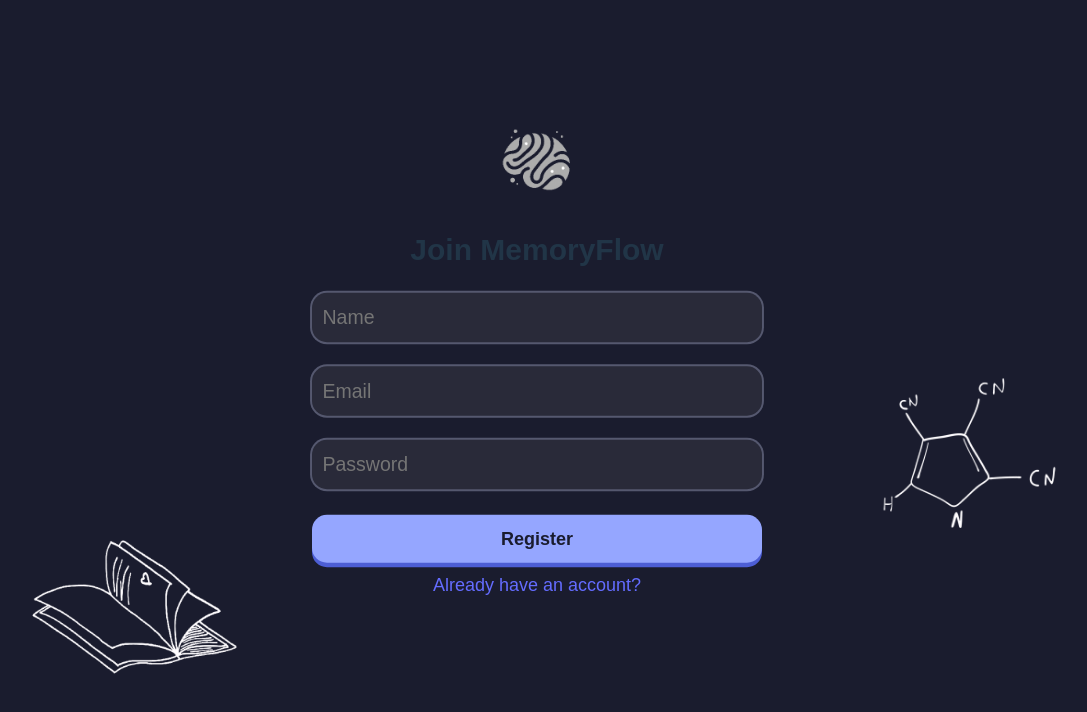
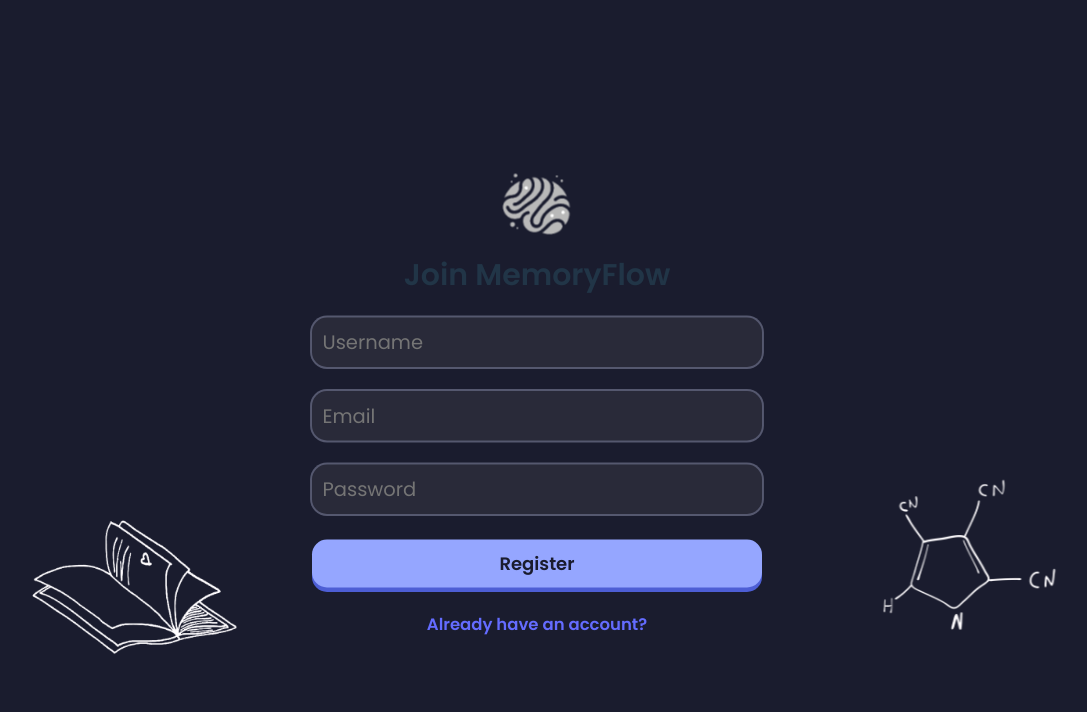
Before and after one commit to floriiian/MemoryFlow, a React (Vite) app in the folder memory-flow-app/: page /Register in a window 1280 px wide. Shown: the top 712 px of the page, without its empty margins (103-1190 px from the left). Built offline with nearby package versions, Linux system fonts and the light colour scheme.

Commit message:
Add files via upload

```diff
--- a/memory-flow-app/src/Login.css
+++ b/memory-flow-app/src/Login.css
@@ -1,4 +1,5 @@
-@import url('https://fonts.googleapis.com/css2?family=Poppins:wght@520&display=swap');
+@import url('https://fonts.googleapis.com/css2?family=Poppins:wght@400;600&display=swap');
+
 
 body {
     display: flex;
@@ -7,7 +8,11 @@ body {
     min-height: 100vh;
     margin: 0;
     background-color: #1a1c2e;
-    font-family: 'Poppins', serif ;
+    font-family: 'Poppins-500', sans-serif; ;
+}
+
+.login-container{
+    position: sticky;
 }
 
 .login_form {
@@ -19,10 +24,13 @@ body {
     width: 300px;
     position: relative;
     transform: scale(1.5) translateY(-10%);
+    font-weight: 400;
+    animation: scaleUpForm 0.3s ease forwards;
 }
 
 .login-form-header{
     font-size: 20px;
+    margin-top: 0;
     margin-bottom: 10px;
 }
 
@@ -30,14 +38,15 @@ body {
     width: 70px;
     margin: 0;
     height: auto;
+    animation: brainBreathe 3s ease;
+    animation-iteration-count: infinite;
 }
 
 p{
     margin: 0 0 20px;
 }
 
-input {
-    color: white !important;
+.login-input  {
     caret-color: #95a6ff;
     height: 33px;
     font-size: 13px;
@@ -51,19 +60,27 @@ input {
     box-sizing: border-box;
 }
 
-input:focus {
+.login-input:focus {
     outline: none;
     box-shadow: 0 0 0 0.1em #95a6ff;
 }
-input:-webkit-autofill, textarea:-webkit-autofill, select:-webkit-autofill {
+.login-input:focus ~ .input-placeholder{
+    top: 1.2em;
+    font-size: 9px;
+}
+.login-input:-webkit-autofill, textarea:-webkit-autofill, select:-webkit-autofill {
     background-color: #292a39 !important;
     -webkit-box-shadow: 0 0 0 1000px #292a39 inset;
 }
-
+.login-input.false{
+    background-color: #40000a !important;
+    box-shadow: 0 0 0 0.1em #cc0000;
+}
 .login-button {
     width: 100%;
     padding: 10px 120px;
-    margin: 9px;
+    margin-top: 9px;
+    margin-bottom: 9px;
     font-weight: bold;
     font-size: 12px;
     background-color: #95a6ff;
@@ -84,13 +101,55 @@ input:-webkit-autofill, textarea:-webkit-autofill, select:-webkit-autofill {
 }
 
 .redirectLink{
-    font-size: 12px;
+    padding: 10px;
+    font-size: 11px;
+    font-weight: bold;
 }
+
+.login-icon-container {
+    display: flex;
+    position: relative;
+    transform: scale(1.5);
+    bottom: 7em;
+    z-index: 10;
+}
+
 .login-icon {
     filter: invert(100%) sepia(16%) saturate(7463%) hue-rotate(222deg) brightness(119%) contrast(115%);
     position: absolute;
-    transform: translateX(-50%);
+    transform: translateX(-50%) scale(1);
     pointer-events: none;
 }
-.icon1 {width: 60%;top: 75%;left: -40%;}
-.icon2 {width: 45%;top: 50%;right: -90%}
+.icon1 {
+    width: 60%;
+    top: 75%;
+    left: -40%;
+}
+.icon2 {
+    width: 45%;
+    top: 50%;
+    right: -90%;
+}
+
+@keyframes scaleUpForm{
+    0% {
+        transform:  scale(1.4);
+    }
+    50%{
+        transform: scale(1.51);
+    }
+    100% {
+        transform: scale(1.5);
+    }
+}
+@keyframes brainBreathe {
+    0% {
+        filter: brightness(1);
+    }
+    50%{
+        filter: brightness(1.9);
+    }
+    100% {
+        filter: brightness(1);
+    }
+}
--- /dev/null
+++ b/memory-flow-app/src/api/requests.jsx
@@ -0,0 +1,28 @@
+const JAVA_API_URL = 'http://localhost:8888';
+
+export const postRequest = async (endpoint, data) => {
+
+    const request = {
+        method: 'POST',
+        headers: { 'Content-Type': 'application/json' },
+        body: JSON.stringify(data)
+    };
+
+    try {
+        const response = await fetch(`${JAVA_API_URL}/${endpoint}`, request);
+        const isJson = response.headers.get('content-type')?.includes('application/json');
+        const responseData = isJson ? await response.json() : null;
+
+        if (!response.ok) {
+            return Promise.reject({
+                status: response.status,
+                message: responseData?.status || response.statusText,
+            });
+        }
+        return responseData;
+
+    } catch (error) {
+        console.error('Error:', error);
+        throw error;
+    }
+};
--- a/memory-flow-app/src/routes/Login.jsx
+++ b/memory-flow-app/src/routes/Login.jsx
@@ -1,19 +1,28 @@
 import {Form, Link} from "react-router-dom";
 import '../Login.css'
+import bookIcon from "../assets/login-icons/book.png";
+import chemistryIcon from "../assets/login-icons/chemistry.png";
+import darkLogo from "../assets/dark_logo.png";
 
 function Login() {
     return (
         <>
-            <div className="login_form">
-                <h1>Login</h1>
-                <Form>
-                    Username <input type="text"/>
-                    <br/>
-                    Password <input type="password"/>
-                </Form>
-                <button>Login</button>
-                <br/>
-                <Link to="/register" style={{margin: "1px", fontSize: "15px"}}>Don't have an account yet?</Link>
+            <div className={"login-container"}>
+                <div className="login_form">
+                    <img className="login-form-logo" alt="MemoryBoost Logo" src={darkLogo}/>
+                    <h1 className={"login-form-header"}>Log into MemoryFlow</h1>
+                    <Form>
+                        <input className={"login-input name"} type="text" placeholder={"Username"}/>
+                        <input className={"login-input password"} type="password" placeholder={"Password"}/>
+                    </Form>
+                    <button className={"login-button"}>Login</button>
+                    <Link to="/register" className={"redirectLink"}>Don't have an account yet?</Link>
+                </div>
+
+                <div className="login-icon-container">
+                    <img className="login-icon icon1" src={bookIcon} alt="Book Logo"/>
+                    <img className="login-icon icon2" src={chemistryIcon} alt="Chemistry Logo"/>
+                </div>
             </div>
         </>
     );
--- a/memory-flow-app/src/routes/Register.jsx
+++ b/memory-flow-app/src/routes/Register.jsx
@@ -1,4 +1,6 @@
+import {useState} from 'react';
 import {Form, Link} from "react-router-dom";
+import {postRequest} from '../api/requests.jsx';
 
 import darkLogo from '../assets/dark_logo.png';
 import bookIcon from '../assets/login-icons/book.png';
@@ -6,21 +8,73 @@ import chemistryIcon from '../assets/login-icons/chemistry.png';
 
 import '../Login.css'
 
+
+// TODO: Implement client-sided checks to validate information before sending it to the server
+
 function Register() {
+
+    const [formData, setFormData] = useState({
+            username: undefined, email: undefined, password: undefined
+        }
+    );
+
+    const handleSubmit = (e) => {
+
+        console.log("Executed");
+
+        e.preventDefault();
+
+        postRequest("register", {
+            "username": formData.username,
+            "email": formData.email,
+            "password": formData.password
+        })
+            .then(response => {
+                console.log("Success Response:", response);
+            })
+            .catch(error => {
+                console.error("Error Status Code:", error.status);
+                console.error("Error Message:", error.message);
+            });
+    }
+
+    const handleFormChange = (e) => {
+        const {username, email, password} = e.target;
+        setFormData(prevState => ({...prevState, username, email, password}));
+    }
+
     return (
         <>
             <div className="login_form">
                 <img className="login-form-logo" alt="MemoryBoost Logo" src={darkLogo}/>
                 <h1 className="login-form-header">Join MemoryFlow</h1>
-                <Form>
-                    <input type="text" placeholder={"Name"}/>
-                    <input type="email" placeholder={"Email"}/>
-                    <input type="password" placeholder={"Password"}/>
+                <Form onSubmit={handleSubmit} >
+                    <input
+                        className={"login-input name"}
+                        type="text" name={"username"} value={formData.username}
+                        placeholder={"Username"}
+                        onChange={handleFormChange}
+                    />
+                    <input
+                        className={"login-input email"}
+                        type="email" name={"email"} value={formData.email}
+                        placeholder={"Email"}
+                        onChange={handleFormChange}
+                    />
+                    <input
+                        className={"login-input password"}
+                        type="password" name={"password"} value={formData.password}
+                        placeholder={"Password"}
+                        onChange={handleFormChange}
+                    />
+                    <button type={"submit"} onClick={handleSubmit} className="login-button">Register</button>
                 </Form>
+                <Link to="/login" className="redirectLink">Already have an account?</Link>
+            </div>
+
+            <div className="login-icon-container">
                 <img className="login-icon icon1" src={bookIcon} alt="Book Logo"/>
                 <img className="login-icon icon2" src={chemistryIcon} alt="Chemistry Logo"/>
-                <button className="login-button">Register</button>
-                <Link to="/login" className="redirectLink">Already have an account?</Link>
             </div>
         </>
     );
```
